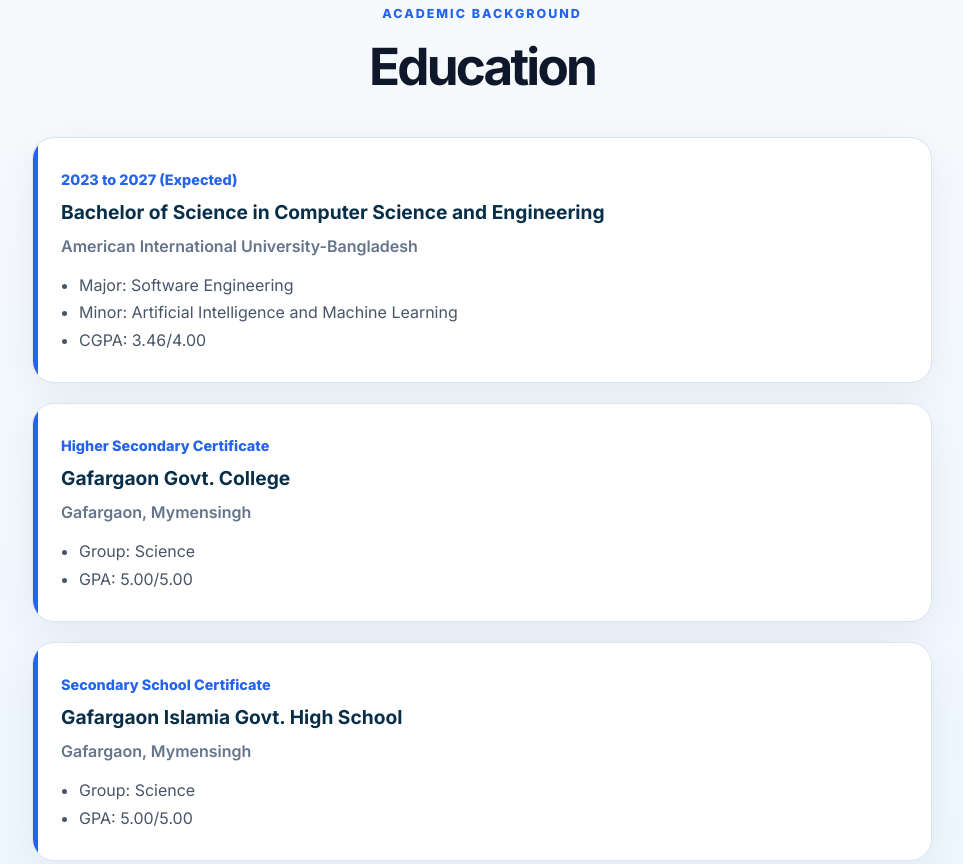
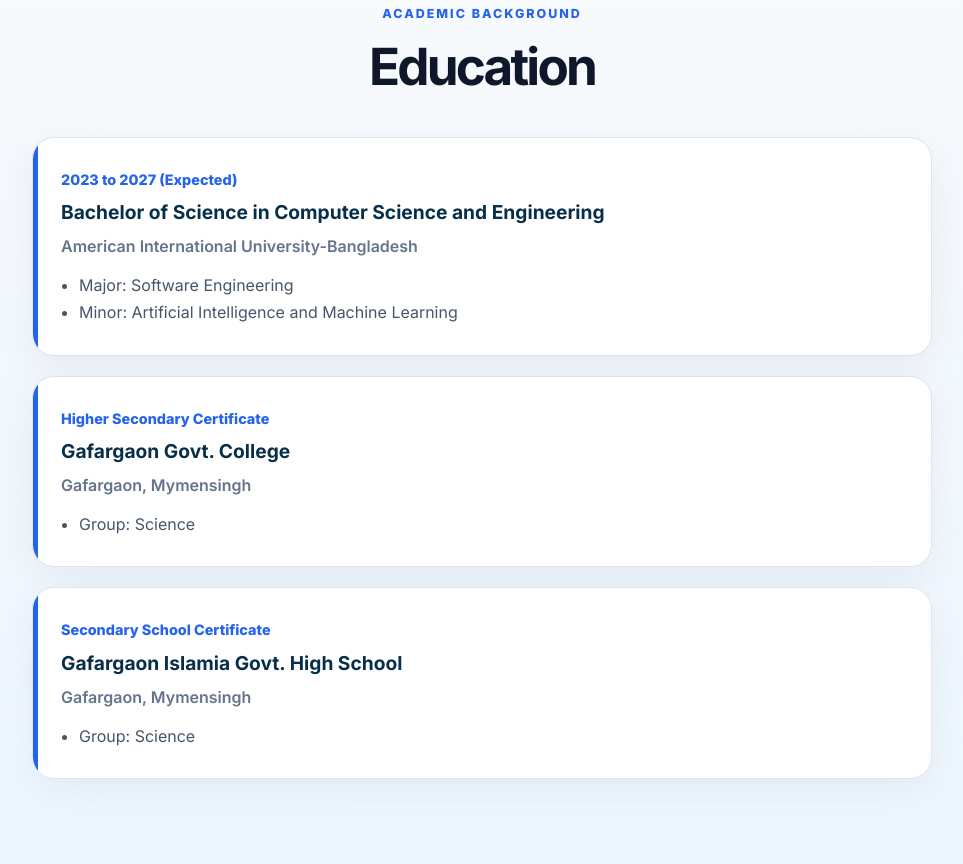
Before and after one commit to Jadir22/junayed-islam-portfolio, a plain HTML site: page index.html in a window 1280 px wide. Shown: the part 1470-2334 px from the top of the page, without its empty margins (158-1121 px from the left). Drawn offline with Linux system fonts and the light colour scheme.

Commit message:
Some changes

```diff
--- a/index.html
+++ b/index.html
@@ -3,7 +3,7 @@
 <head>
   <meta charset="UTF-8" />
   <meta name="viewport" content="width=device-width, initial-scale=1.0" />
-  <title>Junayed Islam | Professional E-Portfolio</title>
+  <title>Junayed Islam | E-Portfolio</title>
   <meta name="description" content="Professional E-Portfolio of Junayed Islam, CSE undergraduate and aspiring Software Engineer." />
   <link rel="stylesheet" href="style.css" />
   <script defer src="script.js"></script>
@@ -14,7 +14,7 @@
     <a class="logo" href="#home">Junayed<span>Islam</span></a>
     <button class="nav-toggle" aria-label="Toggle navigation"><span></span><span></span><span></span></button>
     <ul class="nav-menu">
-      <li><a href="#about">About</a></li><li><a href="#education">Education</a></li><li><a href="#skills">Skills</a></li><li><a href="#projects">Projects</a></li><li><a href="#research">Research</a></li><li><a href="#video">Video</a></li><li><a class="nav-cta" href="#contact">Contact</a></li>
+      <li><a href="#about">About</a></li><li><a href="#education">Education</a></li><li><a href="#skills">Skills</a></li><li><a href="#projects">Projects</a></li><li><a href="#research">Research</a></li><li><a href="#video">Self-Introduction Video</a></li><li><a class="nav-cta" href="#contact">Contact</a></li>
     </ul>
   </nav>
 </header>
@@ -42,9 +42,9 @@
 <section id="education" class="section alt">
   <div class="container"><div class="section-title reveal"><p class="eyebrow">Academic Background</p><h2>Education</h2></div>
     <div class="timeline reveal">
-      <article class="timeline-item"><span class="timeline-year">2023 to 2027 (Expected)</span><h3>Bachelor of Science in Computer Science and Engineering</h3><p>American International University-Bangladesh</p><ul><li>Major: Software Engineering</li><li>Minor: Artificial Intelligence and Machine Learning</li><li>CGPA: 3.46/4.00</li></ul></article>
-      <article class="timeline-item"><span class="timeline-year">Higher Secondary Certificate</span><h3>Gafargaon Govt. College</h3><p>Gafargaon, Mymensingh</p><ul><li>Group: Science</li><li>GPA: 5.00/5.00</li></ul></article>
-      <article class="timeline-item"><span class="timeline-year">Secondary School Certificate</span><h3>Gafargaon Islamia Govt. High School</h3><p>Gafargaon, Mymensingh</p><ul><li>Group: Science</li><li>GPA: 5.00/5.00</li></ul></article>
+      <article class="timeline-item"><span class="timeline-year">2023 to 2027 (Expected)</span><h3>Bachelor of Science in Computer Science and Engineering</h3><p>American International University-Bangladesh</p><ul><li>Major: Software Engineering</li><li>Minor: Artificial Intelligence and Machine Learning</li></ul></article>
+      <article class="timeline-item"><span class="timeline-year">Higher Secondary Certificate</span><h3>Gafargaon Govt. College</h3><p>Gafargaon, Mymensingh</p><ul><li>Group: Science</li></ul></article>
+      <article class="timeline-item"><span class="timeline-year">Secondary School Certificate</span><h3>Gafargaon Islamia Govt. High School</h3><p>Gafargaon, Mymensingh</p><ul><li>Group: Science</li></ul></article>
     </div>
   </div>
 </section>
```
